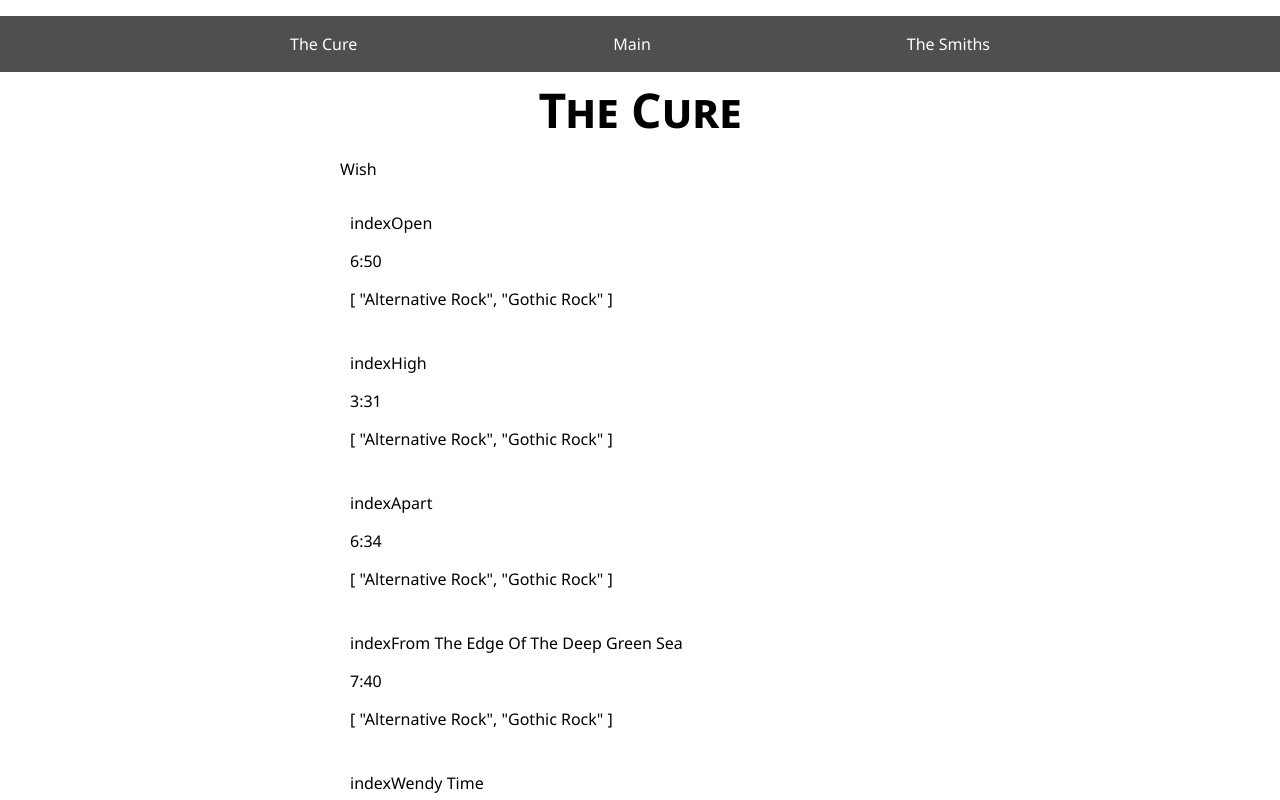
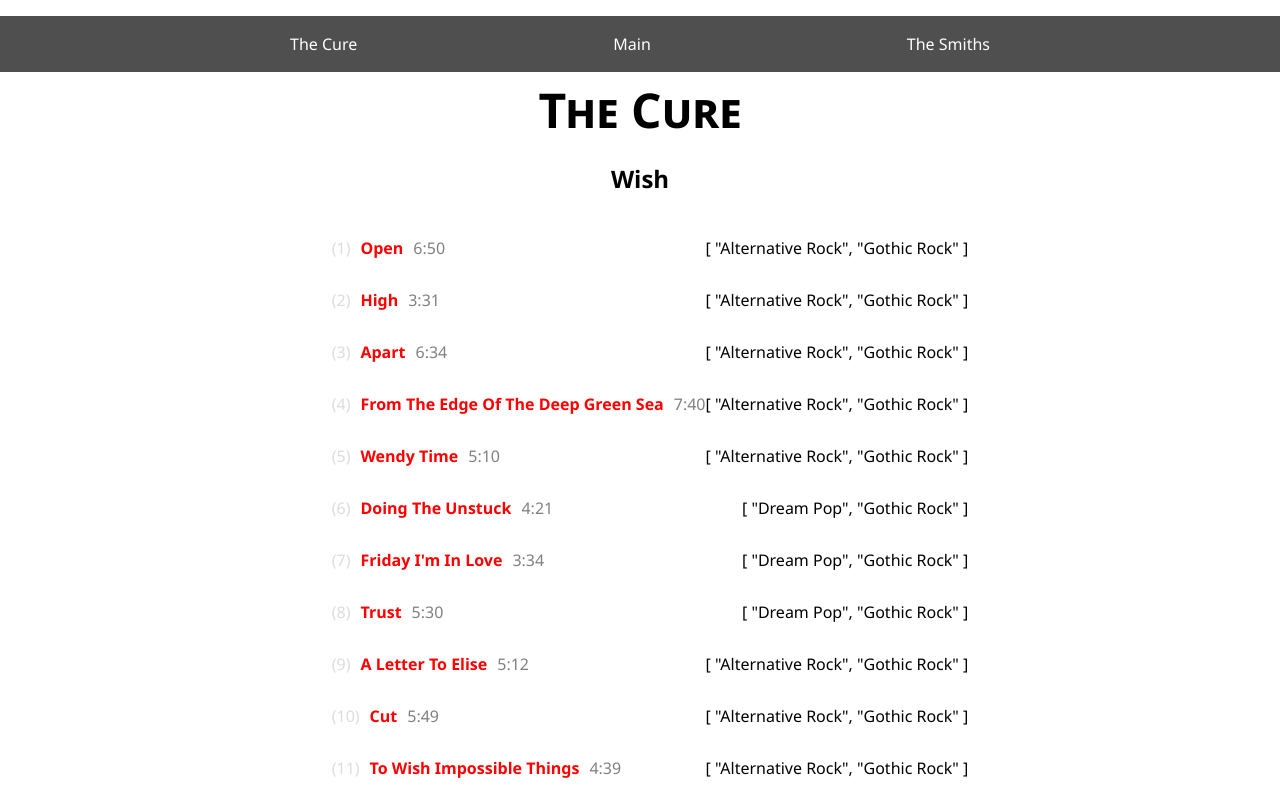
Before and after one commit to RinaLeem/record_library, a Vue app: page /11 in a window 1280 px wide. Shown: the top 800 px of the page. Built offline with nearby package versions, Linux system fonts and the light colour scheme.

Commit message:
Added Wish style

```diff
--- a/src/views/Wish.vue
+++ b/src/views/Wish.vue
@@ -5,19 +5,53 @@
 <template>
   <div>
     <h1>The Cure</h1>
-    <p>Wish</p>
-    <div v-for="album of albumWish" :key="album.name" class="album">
+    <h2 class="pageTitle">Wish</h2>
+    <br />
+    <div v-for="album of albumWish" :key="album.id" class="album">
       <!-- <img class="albumImg" :src="album.imageUrl" /> -->
       <div class="albumInfo">
-        <p class="songName">index{{ album.name }}</p>
-        <p class="songInfo">{{ album.duration }}</p>
-        <p class="songInfo">{{ album.genre }}</p>
+        <p class="songId">({{ album.id }})</p>
+        <p class="songName">
+          <b>{{ album.name }}</b>
+        </p>
+        <p class="songDuration">{{ album.duration }}</p>
+        <p class="songGenre">{{ album.genre }}</p>
       </div>
     </div>
   </div>
 </template>
 
 <style scoped>
+h1 {
+  margin-bottom: 0px;
+}
+.pageTitle {
+  text-align: center;
+}
+p {
+  margin-top: 0px;
+  margin-bottom: 10px;
+  margin-left: 10px;
+}
 .albumInfo {
+  display: flex;
+  flex-direction: row;
+  flex-wrap: wrap;
+  width: 100%;
+  min-width: 600px;
+  margin-bottom: 10px;
+}
+.songId {
+  color: gainsboro;
+}
+.songName {
+  color: red;
+}
+.songDuration {
+  color: gray;
+  margin-left: 10px;
+}
+.songGenre {
+  margin-left: auto;
 }
 </style>
```
